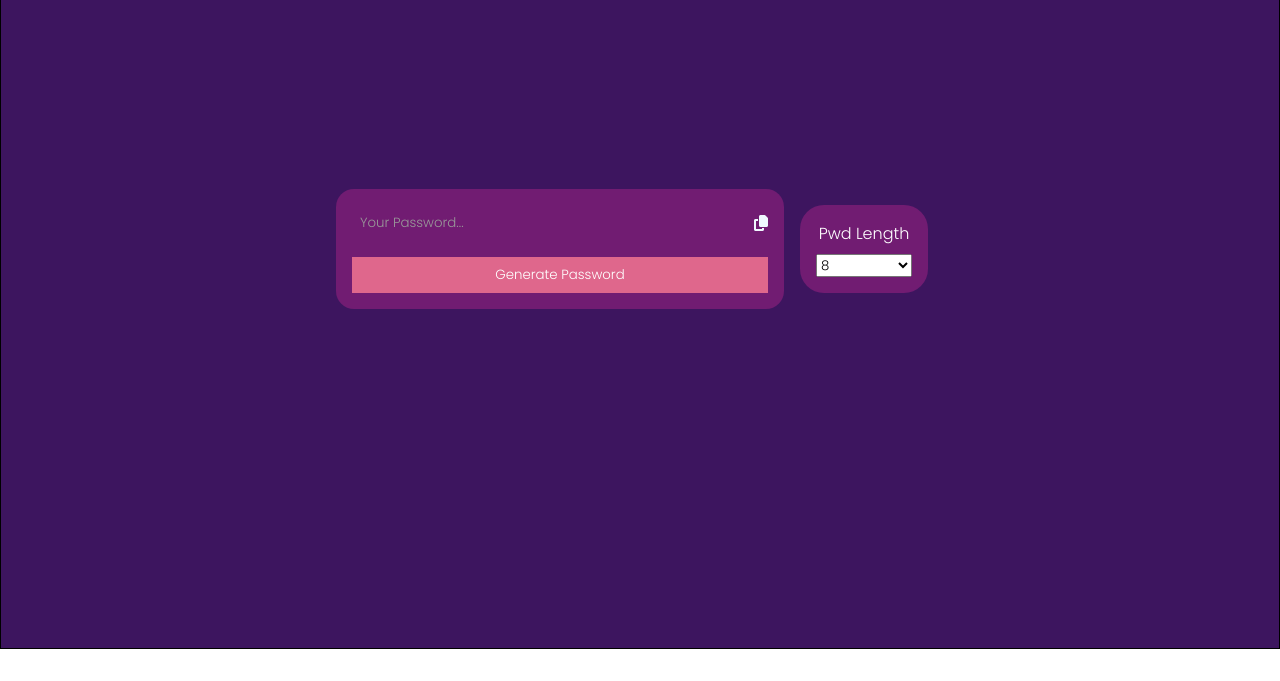
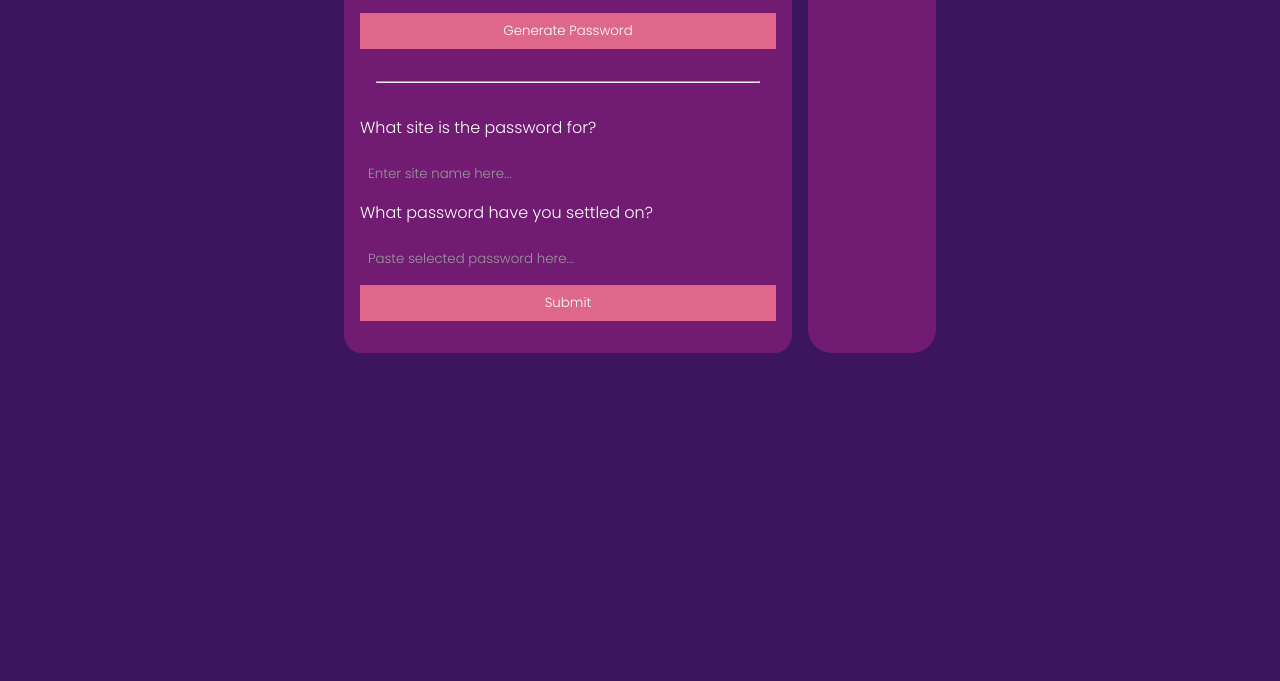
Before and after one commit to AllenOtto/password-generator, a plain HTML site: page index.html in a window 1280 px wide. Shown: the part 151-832 px from the top of the page. Before the commit the page ends 800 px from the top, so only its background shows below. Drawn offline with Linux system fonts and the light colour scheme.

Commit message:
Added frontend for password manager (storage and retrieval) functionality

```diff
--- a/css/style.css
+++ b/css/style.css
@@ -16,16 +16,22 @@
     --hover: #df678ba2;
 }
 
+body {
+    height: 100vh;
+    background-color: var(--bg-color);
+}
+
+hr {
+    margin: 1rem;
+}
+
 .container {
     width: 100%;
-    height: 100vh;
-    background-color: var(--bg-color);
     display: flex;
-    align-items: center;
     justify-content: center;
     gap: 1rem;
     position: relative;
-    border: 1px solid black;
+    margin-top: 2rem;
 }
 
 .pass-length {
@@ -44,10 +50,15 @@
     width: 28rem;
     background-color: var(--single-bg);
     border-radius: 18px;
-    padding: 1rem;
+    padding: 1rem 1rem 2rem;
     display: flex;
     flex-direction: column;
     gap: 1rem;
+    color: white;
+}
+
+.container h1 {
+    text-align: center;
 }
 
 .container .input {
@@ -112,3 +123,34 @@ input::placeholder {
     top: 2rem;
     left: 2rem;
 }
+
+.pwd-manager {
+    width: 100%;
+    background-color: #711c72;
+}
+
+.pwd-manager-subtitle {
+    margin-bottom: .5rem;
+}
+
+.form-container .form {
+    display: flex;
+    flex-direction: column;
+    gap: .5rem;
+}
+
+.form-container input {
+    color: #fff;
+    padding: .5rem;
+    background: transparent;
+    border: none;
+ }
+
+ .form-container .btn2 {
+    padding: .5rem;
+    cursor: pointer;
+    background-color: var(--btn);
+    color: #fff;
+    border: none;
+
+ }
--- a/index.html
+++ b/index.html
@@ -12,15 +12,28 @@
 <body>
     <div class="container">
         <div class="items">
+            <h1>Password Generator</h1>
             <div class="input">
                 <input type="text" placeholder="Your Password..." readonly>
                 <span class="copy" title="copy"><i class="fa-sharp fa-solid fa-copy"></i></span>
             </div>
             <button class="btn">Generate Password</button>
+            <hr>
+            <div class="pwd-manager">
+                <div class="form-container">
+                    <form class="form" data-form>
+                        <lebel class="pwd-manager-subtitle">What site is the password for?</lebel>
+                        <input type="text" placeholder="Enter site name here..." data-client-input>
+                        <lebel class="pwd-manager-subtitle">What password have you settled on?</lebel>
+                        <input type="text" placeholder="Paste selected password here..." data-pwd-input>
+                        <button class="btn2">Submit</button>
+                    </form>
+                </div>
+            </div>
         </div>
         <div class="notify"></div>
         <div class="pass-length">
-            <lebel for="length">Pwd Length </lebel>
+            <lebel for="length">Choose<br> pwd Length </lebel>
             <select id="length" data-pwd-length>
                 <option value="8">8</option>
                 <option value="12">12</option>
@@ -28,7 +41,6 @@
                 <option value="20">20</option>
             </select>
         </div>
-        <div class="pwd-manager"></div>
     </div>
 </body>
 </html>
--- a/js/main.js
+++ b/js/main.js
@@ -45,6 +45,14 @@ function notification(text) {
     }, 2000);
 }
 
+class Password {
+    constructor(id, client, password) { //'client' is the site the password is for
+        this.id = id;
+        this.client = client;
+        this.password = password;
+    }
+}
+
 let ideas = `
     when you click on the copy button, the notification will pop up telling you that the password has been copied and disappear after
     two seconds. On the third second, a pop up should appear and ask you 'Save password to Manager?' If you want it saved, click yes and
```
